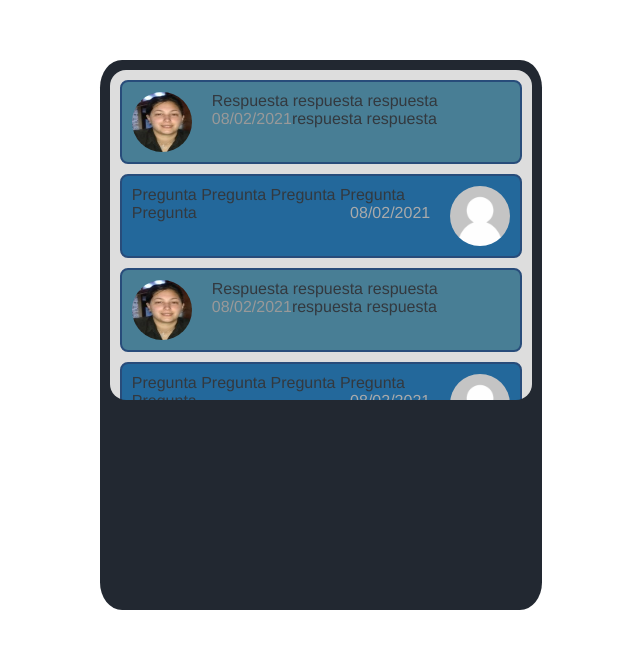
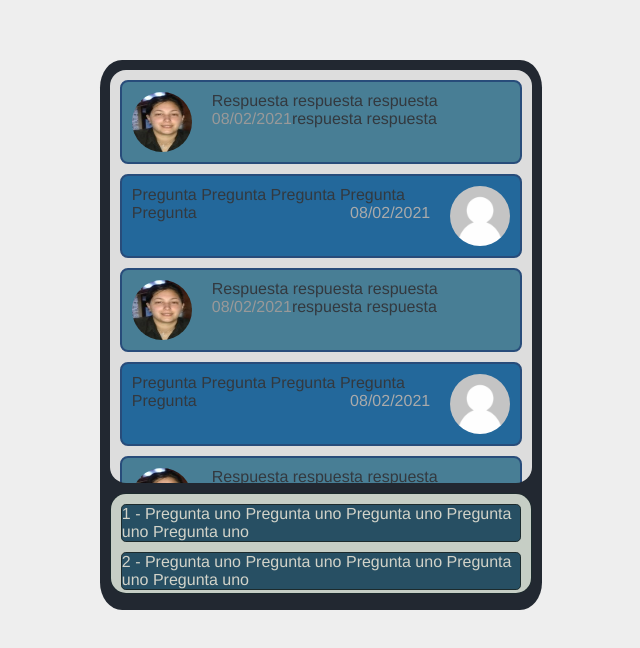
Before and after one commit to Claudia1991/chat-box-vue, a Vue app: page / in a window 1280 px wide. Shown: the top 648 px of the page, without its empty margins (319-959 px from the left). Built offline with nearby package versions, Linux system fonts and the light colour scheme.

Commit message:
Se arregla error en la lista de preguntas, se corrige el maquetado

```diff
--- a/public/index.html
+++ b/public/index.html
@@ -5,16 +5,16 @@
     <meta http-equiv="X-UA-Compatible" content="IE=edge">
     <meta name="viewport" content="width=device-width,initial-scale=1.0">
     <link rel="icon" href="./person-fire-icon.png">
-    <script src="../src/assets/data/data.js" type="javascript"></script>
+    <script src="../src/assets/data/DataService.js" type="javascript"></script>
     <title>Claudia Jara - Software Developer</title>
   </head>
   <body>
     <div id="app"></div>
     <!-- built files will be auto injected -->
   </body>
-  <!-- <style>
+  <style>
     body{
-      background-color:  #247cd3;
+      background-color:  #eeeeee;
     }
-  </style> -->
+  </style>
 </html>
--- a/src/App.vue
+++ b/src/App.vue
@@ -5,7 +5,7 @@
     dentro del chat box si poner los bubbles -->
     <div class="full-container" >
       <chat-box></chat-box>
-      <questions-list :questionsArray='"[{\"id\":1,\"question\":\"Pregunta uno\"}]"'></questions-list>
+      <questions-list></questions-list>
     </div>
   </div>
 </template>
--- /dev/null
+++ b/src/assets/data/DataService.js
@@ -0,0 +1,60 @@
+export default{
+    getData(){
+        return [
+            {
+                "id" : 1,
+                "question" : "Pregunta uno Pregunta uno Pregunta uno Pregunta uno Pregunta uno",
+                "answer" : "Respuesta uno"
+            },
+            {
+                "id" : 2,
+                "question" : "Pregunta uno Pregunta uno Pregunta uno Pregunta uno Pregunta uno",
+                "answer" : "Respuesta dos"
+            },
+            {
+                "id" : 3,
+                "question" : "Pregunta uno Pregunta uno Pregunta uno Pregunta uno Pregunta uno",
+                "answer" : "Respuesta tres"
+            },
+            {
+                "id" : 4,
+                "question" : "Pregunta uno Pregunta uno Pregunta uno Pregunta uno Pregunta uno",
+                "answer" : "Respuesta cuatro"
+            },
+            {
+                "id" : 5,
+                "question" : "Pregunta uno Pregunta uno Pregunta uno Pregunta uno Pregunta uno",
+                "answer" : "Respuesta cinco"
+            },
+            {
+                "id" : 6,
+                "question" : "Pregunta uno Pregunta uno Pregunta uno Pregunta uno Pregunta uno",
+                "answer" : "Respuesta seis"
+            }
+        ];
+    },
+    getMessageByIdAndType(id, type){
+        var message;
+        var item =  this.getData().filter(function(item){
+            return item.id === id;
+        });
+        message = type == 'ANSWER' ? item.answer : item.question;
+        return message;
+    },
+    getDataRandom(){
+        var dataArray = [];
+        while(dataArray.length < 3){
+            var id = this.getIdRandom();
+            console.log("Id",id);
+            if(dataArray.find(e => e.id === id) === undefined){
+                dataArray.push(this.getData().filter(function(item){
+                    return item.id === id;
+                })[0]);
+            }
+        }
+        return dataArray;
+    },
+    getIdRandom(){
+        return Math.floor(Math.random() * (this.getData().length + 1));
+    }
+}
--- a/src/components/AnswerBubble.vue
+++ b/src/components/AnswerBubble.vue
@@ -17,7 +17,7 @@ export default {
         },
         date : {
             type: Date,
-            default: new Date()
+            default: null
         },
     },
     created: function(){
--- a/src/components/ChatBox.vue
+++ b/src/components/ChatBox.vue
@@ -2,9 +2,9 @@
     <div id="chat-box">
         <answer-bubble answer="Respuesta respuesta respuesta respuesta respuesta"></answer-bubble>
         <question-bubble question="Pregunta Pregunta Pregunta Pregunta Pregunta"></question-bubble>
-                <answer-bubble answer="Respuesta respuesta respuesta respuesta respuesta"></answer-bubble>
+        <answer-bubble answer="Respuesta respuesta respuesta respuesta respuesta"></answer-bubble>
         <question-bubble question="Pregunta Pregunta Pregunta Pregunta Pregunta"></question-bubble>
-                <answer-bubble answer="Respuesta respuesta respuesta respuesta respuesta"></answer-bubble>
+        <answer-bubble answer="Respuesta respuesta respuesta respuesta respuesta"></answer-bubble>
         <question-bubble question="Pregunta Pregunta Pregunta Pregunta Pregunta"></question-bubble>
     </div>
 </template>
@@ -49,9 +49,8 @@ Color del boton: 00af91, 007965, dddddd */
         margin-left: auto;
         margin-right: auto;
         margin: 10px;
-
         overflow: auto;
-        max-height: 60%;
+        max-height: 75%;
         height: 100%;
     }
 </style>
--- a/src/components/QuestionBubble.vue
+++ b/src/components/QuestionBubble.vue
@@ -17,7 +17,7 @@ export default {
         },
         date : {
             type: Date,
-            default: new Date()
+            default: null
         },
     },
     created: function (){
--- a/src/components/QuestionsList.vue
+++ b/src/components/QuestionsList.vue
@@ -1,64 +1,65 @@
 <template>
     <div id="questions-list">
-        <ul>
-            <li v-for="(question, index) in questionArray"
+        <div v-for="(question, index) in questionsArray"
             :key="question.id"
-            :class="isSelected ? no-selected : selected"
             v-on:click="selectQuestion()"
-            >{{index}} - {{question.question}}</li>
-        </ul>
+            >{{index + 1}} - {{question.question}}</div>
     </div>
 </template>
 
 <script>
 
+import DataService from '../assets/data/DataService.js'
+
 export default {
     name: "QuestionList",
+    data(){
+        return{
+            questionsArray: []
+        }
+    },
     props: {
-        questionsArray:{
-            type: Array,
-            default(){
-                return []
-            }
-        },
+
         isSelected: {
             type: Boolean,
             default: false
+        },
+        idQuestionSelected:{
+            type: Number,
+            default: 0
         }
+    },
+    created: function(){
+        this.questionsArray = DataService.getDataRandom();
     },
     methods:{
         selectQuestion: function(){
             this.isSelected = !this.isSelected;
         }
-    },
-    created: function(){
-        this.questionsArray = [
-            {
-                "id":1,
-                "question": "Pregunta uno"
-            },
-            {
-                "id":2,
-                "question": "Pregunta dos"
-            },
-            {
-                "id":3,
-                "question": "Pregunta tres"
-            }
-        ]
     }
 }
 </script>
 
 <style scoped>
 /* color de la lista de preguntas: 1a508b, 0d335d */
-    .selected{
-        background-color: cornflowerblue;
+    div div {
+        border: 1px solid;
+        border-color:#1c2b2d;
+        border-radius: 0.3em;
+        margin: 10px;
+        background-color: #274f63 ;
     }
-    .no-selected{
-        background-color: darkcyan;
-    }
-    div ul li{
+    #questions-list{
+        font-family: Avenir, Helvetica, Arial, sans-serif;
+        color: #d2d3c9;
         transition: .8s;
+        background-color: #c6cec5;
+        border-radius: 1em;
+        margin-left: auto;
+        margin-right: auto;
+        max-height: 18%;
+        height: 100%;
+        margin: 10px;
+        overflow-y: auto;
     }
 </style>
```
Also changed, not shown: src/assets/data/data.js (deleted, +0 -17 lines).
